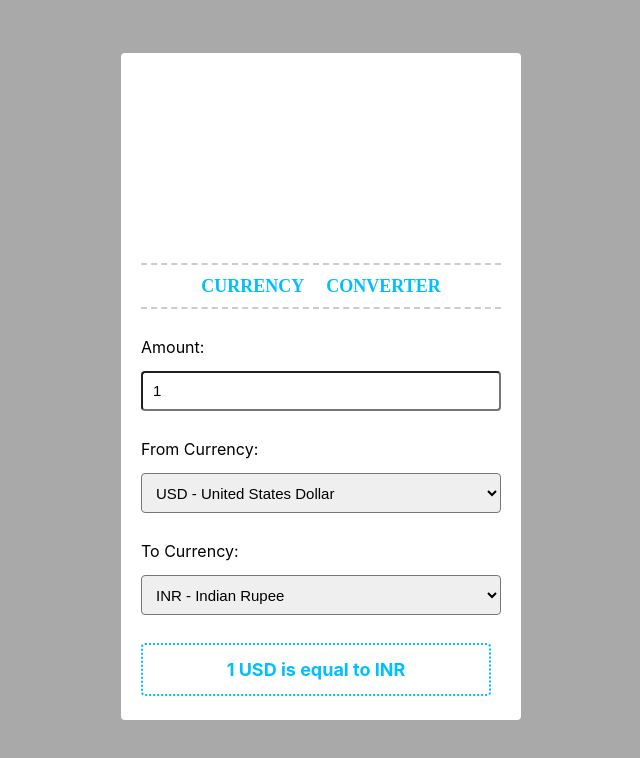
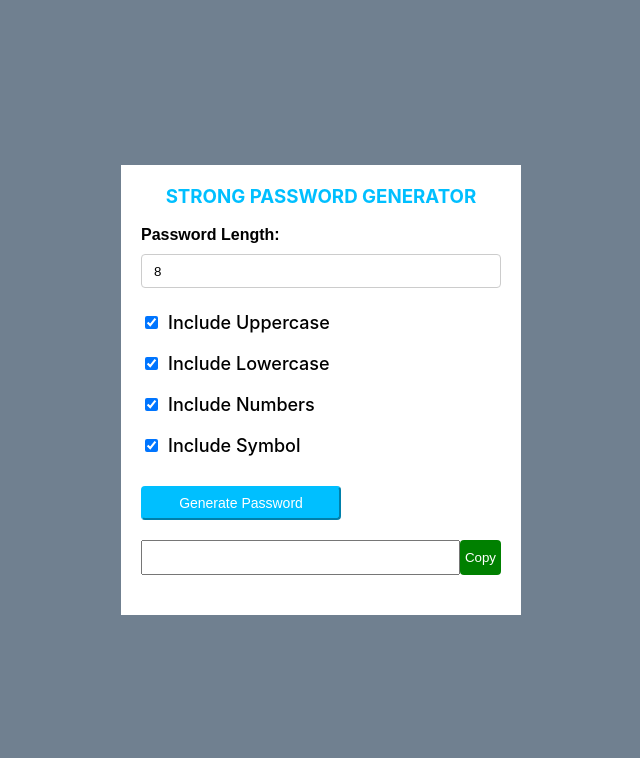
Before and after one commit to Divyaprababalaji/MyFirstProject, a React (Create React App) app: page / in a window 1280 px wide. Shown: the top 758 px of the page, without its empty margins (319-959 px from the left). Built offline with nearby package versions, Linux system fonts and the light colour scheme; no server answers.

Commit message:
Digital clock and Generate strong password

```diff
--- a/src/App.js
+++ b/src/App.js
@@ -14,6 +14,9 @@ import QRcode from "../src/QRcode/QRcode";
 import Advice from "../src/Advice/Adviceapp";
 import BMI from "./BMI/BMIcalculator";
 import Currency from "./Currency/Currency";
+import DigitalClock from "./DigitalClock/Digitalclock";
+import Password from "./SrongPassword/Password"
+
 
 const App = () => {
   // const [selectedusercardprofiledata, setSelectedusercardprofiledata] =
@@ -61,7 +64,9 @@ const App = () => {
         {/* <QRcode /> */}
         {/* <Advice /> */}
         {/* <BMI/> */}
-        <Currency/>
+        {/* <Currency/> */}
+        {/* <DigitalClock /> */}
+        <Password/>
       </div>
     // </div>
   );
--- /dev/null
+++ b/src/DigitalClock/Digitalclock.css
@@ -0,0 +1,27 @@
+.container{
+    display: flex;
+    align-items: center;
+    justify-content: center;
+    flex-direction: column;
+    margin-top: 0;
+}
+h2{
+    font-family: sans-serif;
+    font-weight: 500;
+    color: darkorange;
+}
+.box{
+    background-color: white;
+    width: 250px;
+    padding: 20px 20px;
+    text-align: center;
+    margin-top:0 ;
+}
+.timer{
+    font-family: sans-serif;
+    font-weight: 700;
+    font-size: 24px;
+}
+body{
+    background-color: slategray;
+}
--- /dev/null
+++ b/src/DigitalClock/Digitalclock.js
@@ -0,0 +1,46 @@
+import "../DigitalClock/Digitalclock.css";
+
+import React, { useEffect, useState } from "react";
+
+function Digitalclock() {
+  const [currentTime, setCurrentTime] = useState(new Date());
+
+  useEffect(() => {
+    const timer = setInterval(() => {
+      setCurrentTime(new Date());
+    }, 1000);
+    return () => clearInterval(timer);
+  });
+
+  const FormatHours = ((hours)=>{
+    return hours === 0 ? 12 : hours > 12 ? hours - 12 : hours
+
+  });
+  const LeadingZero = ((sec)=>{
+    return sec < 10 ? `0${sec}`:sec
+  });
+
+  const FormatDate = ((date)=>{
+const options = {weekday:"long", year : "numeric" ,month :"long", day :"numeric"}
+
+return date.toLocaleDateString(undefined,options)
+  })
+
+
+  return (
+    <div className="container">
+      <div className="box">
+        <h2>Digital Clock</h2>
+        <div className="timer">
+          {LeadingZero(FormatHours(currentTime.getHours()))}
+            :
+            {LeadingZero(currentTime.getMinutes())}:{LeadingZero(currentTime.getSeconds()) }
+            {currentTime.getHours() >= 12 ? " PM" : " AM"}
+        </div>
+        <div className="date">{FormatDate(currentTime)}</div>
+      </div>
+    </div>
+  );
+}
+
+export default Digitalclock;
--- /dev/null
+++ b/src/SrongPassword/Password.css
@@ -0,0 +1,57 @@
+.box{
+    text-align: left;
+    width: 400px;
+}
+.selectbox{
+    display: flex;
+    flex-direction: column;
+    font-size: 18px;
+    font-weight: 500;
+    padding: 4px;
+    row-gap: 4px;
+}
+.pwdlbl{
+    font-family: sans-serif;
+    font-weight: 700;
+    display: block;
+    cursor: pointer;
+
+}
+.pwdinput{
+    width: 100%;
+    height: 34px;
+    border: 1px solid #ccc;
+    border-radius: 4px;
+    padding: 12px;
+
+}
+h3{
+    text-align: center;
+    color: deepskyblue;
+    margin-bottom: 18px;
+    text-transform: uppercase;
+}
+.Generatebtn{
+    width: 200px;
+    height: 34px;
+    background-color: deepskyblue;
+    color: white;
+    border-radius: 4px;
+    padding: 4px;
+    border-color: deepskyblue;
+    font-size: 14px;
+
+}
+.copybtn{
+    color: white;
+    background-color: green;
+    border-radius: 4px;
+    padding: 5px;
+    border: none;
+}
+*{
+    margin-bottom:10px;
+}
+.selectbox input{
+    margin-right: 10px;
+}
--- /dev/null
+++ b/src/SrongPassword/Password.js
@@ -0,0 +1,73 @@
+import React, { useState } from "react";
+import "./Password.css";
+
+function Password() {
+const [length,setLength] = useState(8);
+const [upper,setUpper] = useState(true);
+const [lower,setLower] = useState(true);
+const [number,setNumber] = useState(true);
+const [symbol,setSymbol] = useState(true);
+const [Password,setPassword] = useState();
+
+
+
+const handleGeneratePassword = (()=>{
+    let charset = "";
+    if (upper) charset +="ABCDEFGHIJKLMNOPQRSTUVWXYZ";
+    if (lower) charset +="abcdefghijklmnopqrstuvwxyz";
+    if (number) charset +="0123456789";
+    if (symbol) charset +="!@#$%^&*()_+-=";
+
+    let genertePassword ="";
+    for ( let i=0; i<length; i++) {
+        const randomIndex = Math.floor(Math.random()* charset.length);
+        genertePassword += charset[randomIndex]
+    }
+    setPassword(genertePassword);
+});
+const copyToClipboard =(()=>{
+    window.navigator.clipboard.writeText(Password);
+    alert("Password Copied");
+})
+
+
+
+  return (
+    <div className="box">
+      <h3> Strong Password Generator</h3>
+      <div>
+        <label className="pwdlbl" htmlfor="pwdlbl">
+          Password Length:
+        </label>
+        <input htmlfor="Pwdinput" type="number" className="pwdinput" value={length} onChange={((e)=>{setLength(parseInt(e.target.value))})}></input>
+      </div>
+      <div className="selectbox">
+        <div>
+          <input type="checkbox" id="upper" checked={upper} onChange={((e)=>{setUpper(e.target.checked)})} />
+          <label htmlFor="upper">Include Uppercase</label>
+        </div>
+        <div>
+          <input type="checkbox" id="lower" checked={lower} onChange={((e)=>{setLower(e.target.checked)})} />
+          <label htmlFor="lower">Include Lowercase</label>
+        </div>
+        <div>
+          <input type="checkbox" id="number" checked={number} onChange={((e)=>{setNumber(e.target.checked)})} />
+          <label htmlFor="number">Include Numbers</label>
+        </div>
+        <div>
+          <input type="checkbox" id="symbol" checked={symbol} onChange={((e)=>{setSymbol(e.target.checked)})}/>
+          <label htmlFor="symbol">Include Symbol</label>
+        </div>
+      </div>
+      <div>
+        <button className="Generatebtn" onClick={handleGeneratePassword} >Generate Password</button>
+      </div>
+      <div style={{ display: "flex", height: "45px" }}>
+        <input style={{ width: "100%" }} value={Password}></input>
+        <button className="copybtn" onClick={copyToClipboard}>Copy</button>
+      </div>
+    </div>
+  );
+}
+
+export default Password;
```
